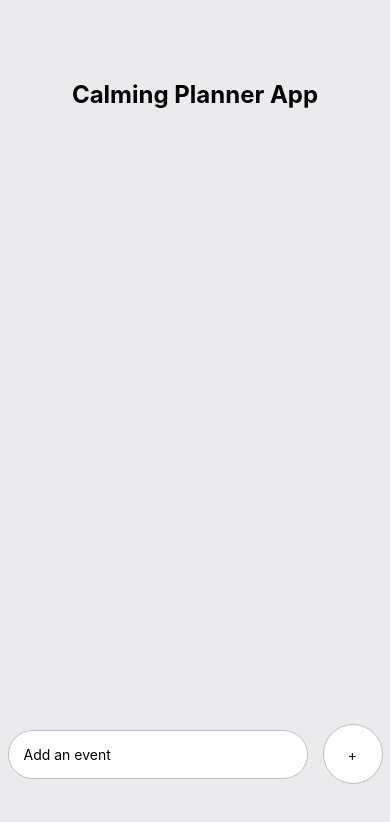
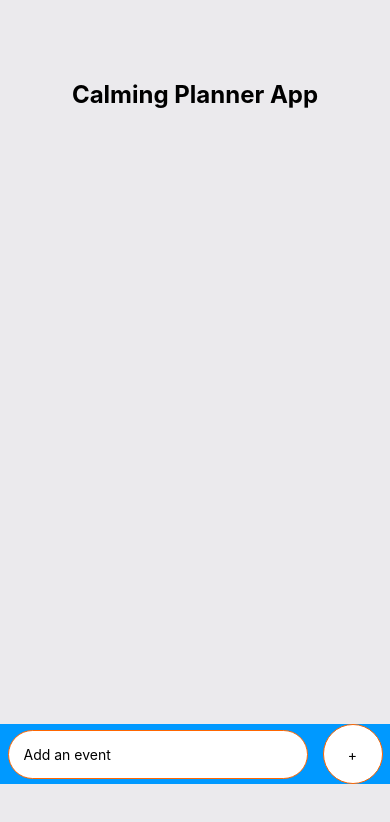
Before and after one commit to dexterwwhite/calming-planner, a React Native app: screen / in a window 390 px wide. Shown: the top 822 px of the page. Built offline with nearby package versions, Linux system fonts and the light colour scheme.

Commit message:
change addTask bar color

```diff
--- a/App.js
+++ b/App.js
@@ -87,13 +87,14 @@ const styles = StyleSheet.create({
     flexDirection: 'row',
     justifyContent: 'space-around',
     alignItems: 'center',
+    backgroundColor: '#0099FF',
   },
   input:{
     paddingVertical: 15,
     paddingHorizontal: 15,
     backgroundColor: '#FFF',
     borderRadius: 60,
-    borderColor: '#C0C0C0',
+    borderColor: '#FF6600',
     borderWidth: 1,
     width: 300,
   },
@@ -104,7 +105,7 @@ const styles = StyleSheet.create({
     borderRadius: 60,
     justifyContent: 'center',
     alignItems: 'center',
-    borderColor: '#C0C0C0',
+    borderColor: '#FF6600',
     borderWidth: 1,
   },
   addText:{
--- a/components/Task.js
+++ b/components/Task.js
@@ -45,7 +45,7 @@ const styles = StyleSheet.create({
     circular:{
         width:12,
         height:12,
-        borderColor: '#55BCF6',
+        borderColor: '#FF0000',
         borderWidth:2,
         borderRadius:5,
     },
```
